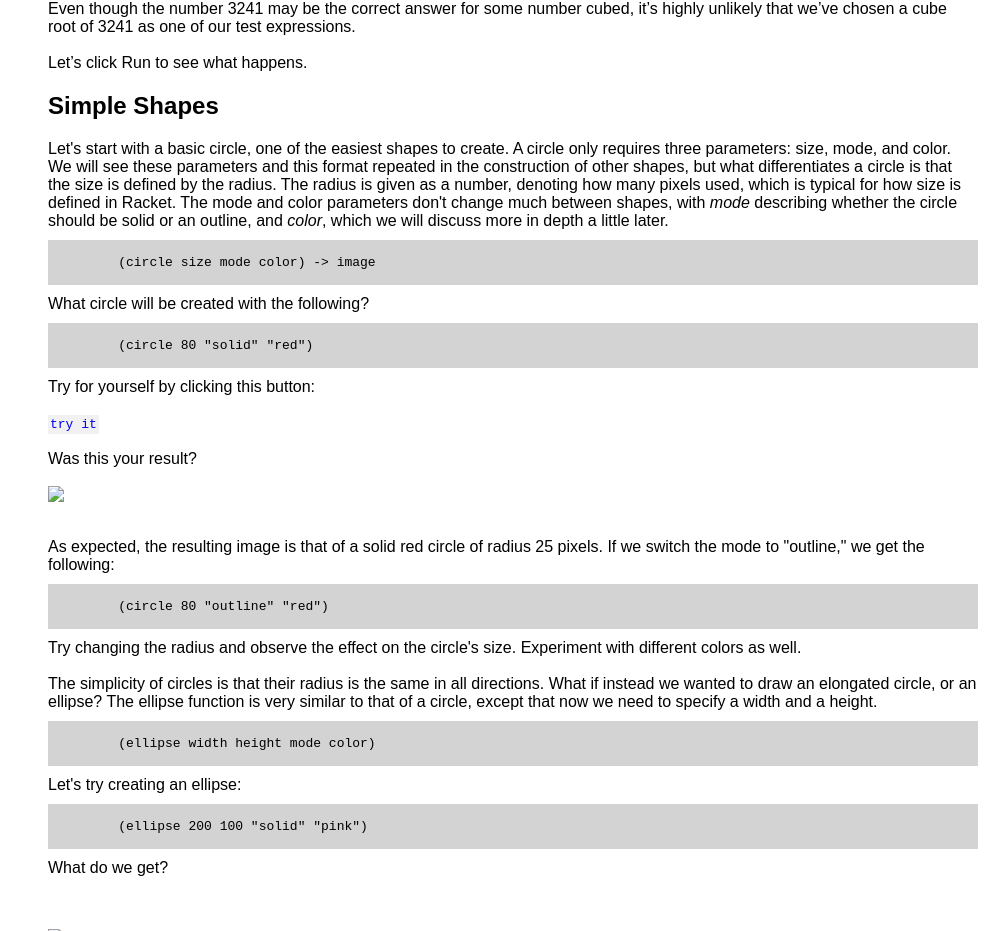
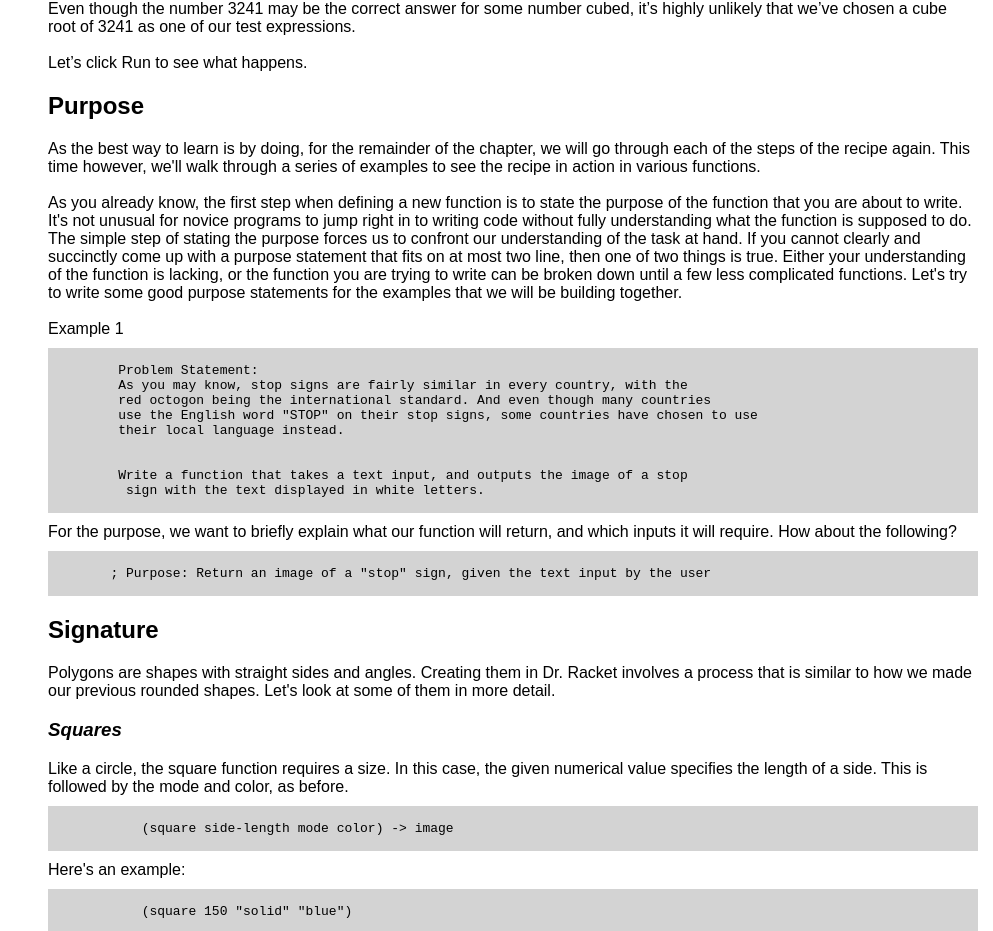
Before and after one commit to Mesa-Racketeers/racket-defining-picture-functions, a plain HTML site: page index.html in a window 1280 px wide. Shown: the part 1869-2800 px from the top of the page, without its empty margins (287-1280 px from the left). Drawn offline with Linux system fonts and the light colour scheme.

Commit message:
Added Purpose section text

```diff
--- a/index.html
+++ b/index.html
@@ -14,8 +14,8 @@
   <div class="column sidemenu">
     <ul>
       <li><a href="#Introduction">Introduction</a></li>
-      <li><a href="#Simple Shapes" >Simple Shapes</a></li>
-      <li><a href="#Polygons" >Polygons</a></li>
+      <li><a href="#Purpose" >Purpose</a></li>
+      <li><a href="#Signature" >signature</a></li>
       <li><a href="#Text" >Text</a></li>
       <li><a href="#Color" >Color</a></li>
       <li><a href="#Editing" >Editing</a></li>
@@ -202,78 +202,52 @@
 
 <!-- SECTION 1 -->
 
-    <h2 id="Simple Shapes">Simple Shapes</h2>
+    <h2 id="Purpose">Purpose</h2>
 
      <p>
-       Let's start with a basic circle, one of the easiest shapes to create.
-       A circle only requires three parameters: size, mode, and color. <!-- make parameters code -->
-       We will see these parameters and this format repeated in the construction of other shapes, but what differentiates a circle is that the size is defined by the radius.
-       The radius is given as a number, denoting how many pixels used, which is typical for how size is defined in Racket.
-       The mode and color parameters don't change much between shapes, with <i>mode</i> describing whether the circle should be solid or an outline, and <i>color</i>, which we will discuss more in depth a little later.
-       <code class="block">
-         (circle size mode color) -> image
-       </code>
-       What circle will be created with the following?
-       <code class="block">
-         (circle 80 "solid" "red")
-       </code>
-       Try for yourself by clicking this button:
+       As the best way to learn is by doing, for the remainder of the chapter,
+       we will go through each of the steps of the recipe again. This time however,
+       we'll walk through a series of examples to see the recipe in action in various
+       functions.
        <br>
        <br>
-        <a class="try-it" href="src/circle.rkt" download>try it</a>
+       As you already know, the first step when defining a new function is to state
+       the purpose of the function that you are about to write. It's not unusual
+       for novice programs to jump right in to writing code without fully understanding
+       what the function is supposed to do. The simple step of stating the purpose
+       forces us to confront our understanding of the task at hand. If you cannot
+       clearly and succinctly come up with a purpose statement that fits on at most
+       two line, then one of two things is true. Either your understanding of the
+       function is lacking, or the function you are trying to write can be broken
+       down until a few less complicated functions. Let's try to write some good purpose
+       statements for the examples that we will be building together.
        <br>
        <br>
-       Was this your result?
+       Example 1
        <br>
-       <br>
-         <img src="images/red-circle.png"/>
-       <br>
-       <br>
-       As expected, the resulting image is that of a solid red circle of radius 25 pixels.
-       If we switch the mode to "outline," we get the following:
        <code class="block">
-         (circle 80 "outline" "red")
+         Problem Statement:
+         As you may know, stop signs are fairly similar in every country, with the
+         red octogon being the international standard. And even though many countries
+         use the English word "STOP" on their stop signs, some countries have chosen to use
+         their local language instead.
+         <br>
+         Write a function that takes a text input, and outputs the image of a stop
+          sign with the text displayed in white letters.
        </code>
-       Try changing the radius and observe the effect on the circle's size.
-       Experiment with different colors as well.
-       <br>
-       <br>
-       The simplicity of circles is that their radius is the same in all directions.
-       What if instead we wanted to draw an elongated circle, or an ellipse?
-       The ellipse function is very similar to that of a circle, except that now we need to specify a width and a height.
-       <code class="block">
-         (ellipse width height mode color) <!-- add arrow -->
+       For the purpose, we want to briefly explain what our function will return,
+       and which inputs it will require. How about the following?
+        <code class="block">
+        ; Purpose: Return an image of a "stop" sign, given the text input by the user
        </code>
-       Let's try creating an ellipse:
-       <code class="block">
-         (ellipse 200 100 "solid" "pink")
-       </code>
-       What do we get?
-       </p>
-       <br>
-       <br>
-       <img src="images/pink-oval.png" />
-       <br>
-       <a class="try-it" style="text-align:center;" href="src/ellipse.rkt" download>try it</a>
-       <br>
-       <a class="fa fa-question-circle" style="font-size:24px"></a>
-       <a class="question">
-         Can you tell which argument corresponds to the width?
-       </a>
-       <br>
-       <a class="fa fa-question-circle" style="font-size:24px"></a>
-       <a class="question">
-         Which argument corresponds to the height?
-       </a>
-       <br>
-       <a class="fa fa-question-circle" style="font-size:24px"></a>
-       <a class="question">
-         How do the width and height of this ellipse compare to the circles we created above?
-       </a>
+
+
+
+
 
 <!-- SECTION 2 -->
 
-    <h2 id="Polygons">Polygons</h2>
+    <h2 id="Signature">Signature</h2>
 
       <p>
         Polygons are shapes with straight sides and angles.
```
